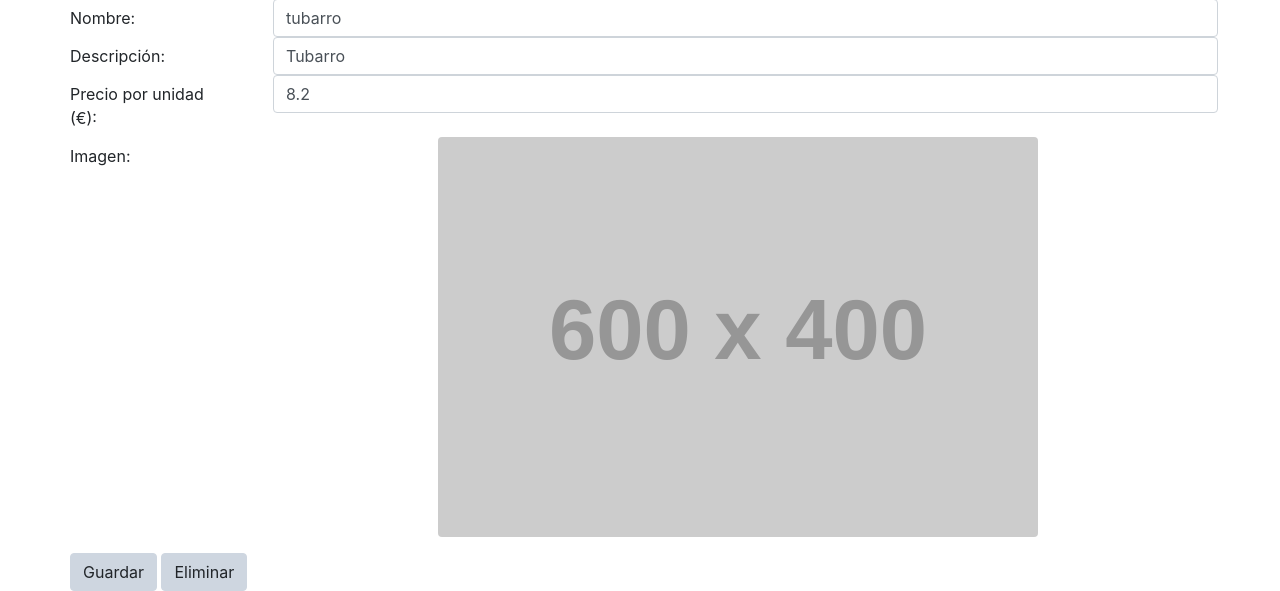
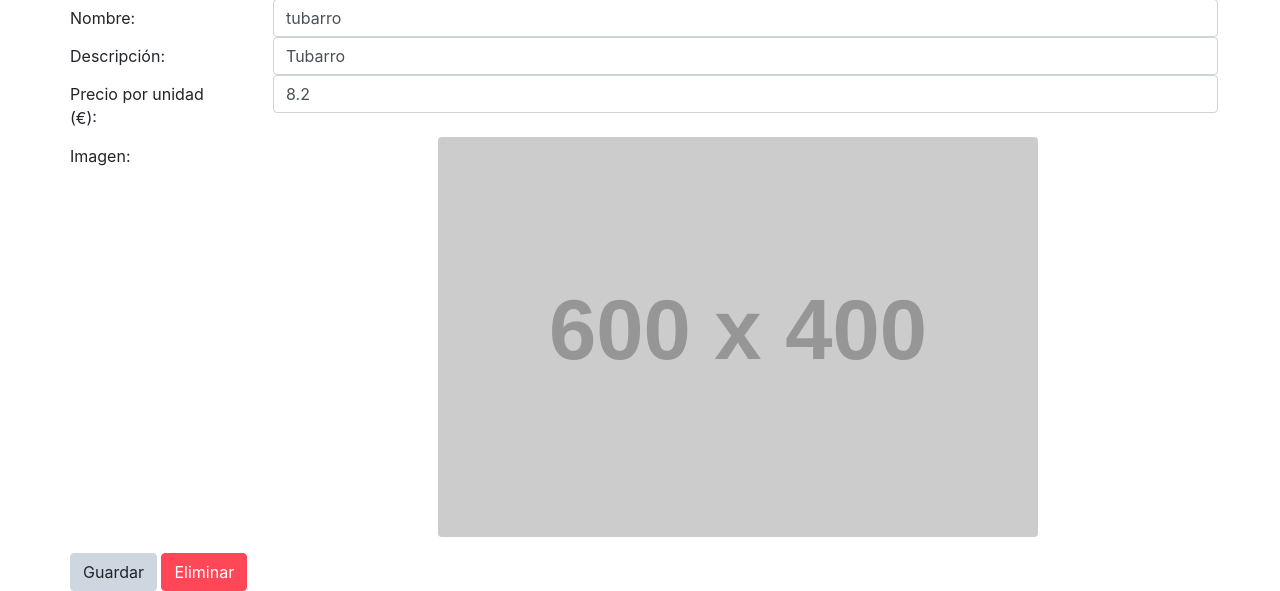
Before and after one commit to RubenDominguezTilve/DEUSTRONICS, a Django app: page /catalogo/1/ in a window 1280 px wide. Shown: the part 233-824 px from the top of the page. Run offline with Django 3.2, Linux system fonts and the light colour scheme; a user stored in the database is signed in; data comes from the database, SQL or seed files in the repository; both versions use the stored data as it was after the commit; grey boxes labelled with a size stand in for pictures from a placeholder-image service; parts of the project's set-up code (start-up, migrations or seed data) failed here and were passed over; some libraries are stand-ins or nearby versions.

Commit message:
Delete Catalogos

```diff
--- a/app/templates/catalogo_detalle.html
+++ b/app/templates/catalogo_detalle.html
@@ -6,7 +6,7 @@
     Artículo ID: {{catalogo.id}}
   </h1>
 
-  <form action="{%url 'catalogo_detalle' catalogo.id %}" method="POST">
+  <form action="{%url 'catalogo_detalle' catalogo.id %}" method="POST" class="formDetalle">
     {% csrf_token%}
     <div class="form-group row mt-4">
       <!-- Nombre del producto -->
@@ -44,9 +44,12 @@
 
     </div>
     <input type="submit" class="btn btn-secondary" value="Guardar">
+  </form>
 
-    <input type="submit" class="btn btn-secondary" value="Eliminar">
-    <!--Aun sin programar-->
+  <form action="{%url 'catalogo_delete'%}" method="POST" class="formDetalle">
+    {% csrf_token%}
+    <input type="hidden" name="idCatalogo" value="{{catalogo.id}}">
+    <input type="submit" class="btn btn-danger" value="Eliminar">
   </form>
 
 </div>
--- a/app/urls.py
+++ b/app/urls.py
@@ -42,7 +42,7 @@ urlpatterns = [
     path('catalogo/', login_required(views.CatalogoListView.as_view()), name='catalogo_lista'),
     path('catalogo/<int:pk>/', login_required(views.CatalogoDetailView.as_view()), name='catalogo_detalle'),
     path('catalogo/create/', login_required(views.CatalogoCreateView.as_view()), name='catalogo_create'),
-    # path('catalogo/delete/', login_required(views.CatalogoDelete), name='catalogo_delete'),
+    path('catalogo/delete/', login_required(views.CatalogoDelete), name='catalogo_delete'),
 
 
     #Login
--- a/app/views.py
+++ b/app/views.py
@@ -93,7 +93,6 @@ def EmpleadoDelete(req):
     empleadoBorrar.id = int(req.POST['idEmpleado'])
     empleadoBorrar.delete()
     return redirect('empleado_lista')
-
 
 
 # -Crear
@@ -428,6 +427,14 @@ class CatalogoDetailView(DetailView):
         catalogoUpdate.save()
         return redirect('catalogo_lista')
 
+# -Funcion para borrar un elemento en la BBDD
+def CatalogoDelete(req):
+    catalogoBorrar = Catalogo()
+    catalogoBorrar.id = int(req.POST['idCatalogo'])
+    catalogoBorrar.delete()
+    return redirect('catalogo_lista')
+
+
 # -Crear
 class CatalogoCreateView(View):
     # --La funcion get crea la vista
```
Also changed, not shown: db.sqlite3.
